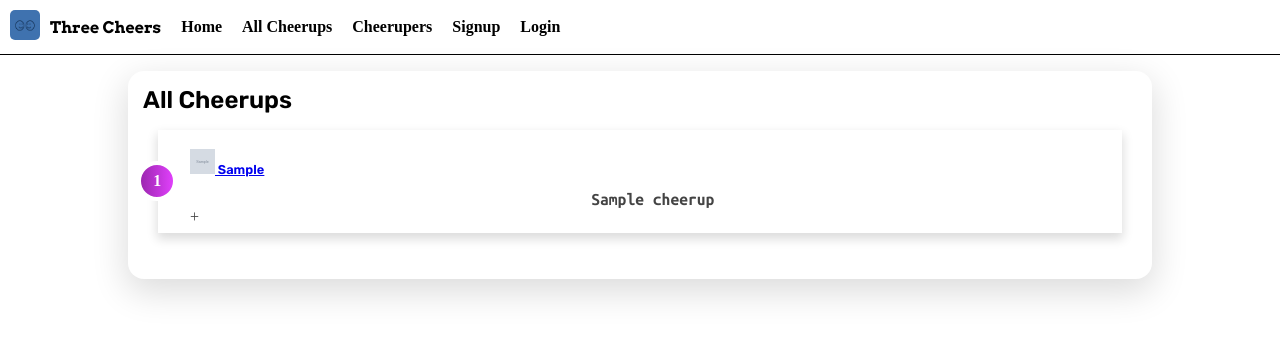
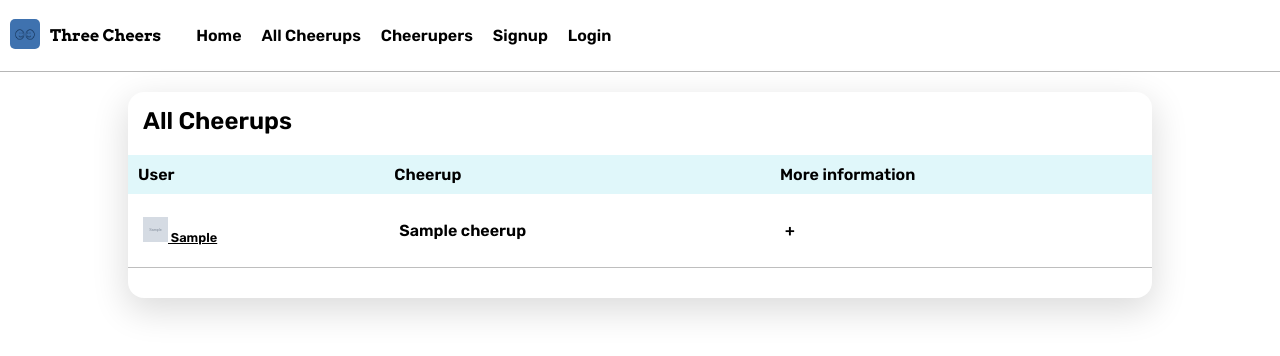
Before and after one commit to kdaya001/cheer-you-up, a Flask app: page /all-cheerups in a window 1280 px wide. Shown: the top 356 px of the page. Run offline with Flask 2, Linux system fonts and the light colour scheme; grey boxes marked "Sample" are stand-in pictures; a database or web service that is not in the repository returns one stand-in record (values such as "Sample title"); lists and menus that the app fills with data are empty; some libraries are stand-ins or nearby versions.

Commit message:
update UI

```diff
--- a/static/styles/base-style.css
+++ b/static/styles/base-style.css
@@ -1,6 +1,7 @@
 body {
     box-sizing: border-box;
     margin: auto 0;
+    font-family: 'Rubik', sans-serif;
 }
 
 .avatar {
@@ -121,6 +122,10 @@
     height: 30px;
 }
 
+#company-name-logo {
+    padding-right: 15px;
+}
+
 #logo-table-heading {
     padding-right: 0px;
 }
@@ -145,13 +150,11 @@
 nav {
     display: flex;
     justify-content: space-between;
-    border-bottom: .5px solid black;
+    border-bottom: .5px solid rgb(182, 182, 182);
 }
 
 .cheerup-content-container {
     margin: 0 auto;
-    width: 80%;
-    max-width: 1500px;
     border-radius: 1em;
 }
 
@@ -197,12 +200,15 @@
     text-align: center;
     display: flex;
     justify-content: center;
+    padding-top: 40px;
 }
 
 .create-cheerup-container {
     margin: 0 auto;
     max-width: 90%;
-    margin-bottom: 20px;
+    margin-top: 10px;
+    background-color: wheat;
+    padding-bottom: 20px;
 }
 
 .weather-icon {
@@ -216,6 +222,8 @@
 
 #home-icon-link {
     display: none;
+    padding: 15px 0px;
+
 }
 
 th {
@@ -238,7 +246,13 @@
     color: black;
 }
 
+a p:hover {
+    color: teal;
+}
 
+.nav-button:hover {
+    background-color: wheat;
+}
 
 .cheerup-table {
     width: 100%;
@@ -265,9 +279,18 @@
 
     #home-icon-link {
         display: block;
+        color: black;
     }
 
     #home-text-li {
         display: none;
     }
+
+    #company-name-logo {
+        padding-right: 0px;
+    }
+
+    .nav-button {
+        padding-top: 7.5px;
+    }
 }
--- a/templates/base.html
+++ b/templates/base.html
@@ -29,25 +29,49 @@
                         <img src="/static/images/logo.png" alt="logo" id="logo">
                     </th>
                     <th id="company-name"><span id="company-name-logo">Three Cheers</span></th>
-                    <th id="home-text-li"><a href="/home">Home</a></th>
-                    <th id="home-icon-link">
+                    <th id="home-text-li" class="nav-button">
+                        <a href="/home">
+                            <p>Home</p>
+                        </a>
+                    </th>
+                    <th id="home-icon-link" class="nav-button">
                         <a href="/home" id="home-icon-link">
                             <img src="/static/images/home-icon.png" alt="home" id="home-icon"/>
                         </a>
                     </th>
-                    <th><a href="/all-cheerups">All Cheerups</a></th>
-                    <th><a href="/all-cheerupers">Cheerupers</a></th>
+                    <th class="nav-button">
+                        <a href="/all-cheerups">
+                            <p>All Cheerups</p>
+                        </a>
+                    </th>
+                    <th class="nav-button">
+                        <a href="/all-cheerupers">
+                            <p>Cheerupers</p>
+                        </a>
+                    </th>
 
                     {% if user_id %}
-                    <th><a href="/sessions/destroy">Logout</a></th>
+                    <th class="nav-button">
+                        <a href="/sessions/destroy">
+                            <p>Logout</p>
+                        </a>
+                    </th>
                     {% else %}
-                    <th><a href="/signup">Signup</a></th>
-                    <th><a href="/login">Login</a></th>
+                    <th class="nav-button">
+                        <a href="/signup">
+                            <p>Signup</p>
+                        </a>
+                    </th>
+                    <th class="nav-button">
+                        <a href="/login">
+                            <p>Login</p>
+                        </a>
+                    </th>
                     {% endif %}
                 </tr>
             </table>
             {% if avatar %}
-            <a href="/user-profile/{{user_id}}">
+            <a href="/user-profile/{{user_id}}" class="nav-button">
                 <img class="nav-avatar" src={{avatar}}>
             </a>
             {% endif %}
--- a/templates/cheerup/all-cheerups.html
+++ b/templates/cheerup/all-cheerups.html
@@ -1,21 +1,27 @@
 {% extends 'base.html' %}
 
 {% block main_content %}
-<div class="all-container">
+<section class="all-container">
 {% if cheerups %}
     <h1 class="cheerup-heading">All Cheerups</h1>
-    <ol>
+    <table class="cheerup-table">
+        <tr class="cheerup-table-heading">
+            <th>User</th>
+            <th>Cheerup</th>
+            <th>More information</th>
+        </tr>
         {% for cheerup in cheerups %}
-        <li>
-            <div class="poster-details">
+        <tr>
+            <td>
                 <a href="/user-profile/{{cheerup['userid']}}">
                     <p class="first_name">
                         <img class="avatar" src="{{cheerup['avatar_url']}}"/>
                         {{cheerup['first_name']}}
                     </p>
                 </a>
-            </div>
-            <div class="cheerup">{{cheerup['cheerup']}}</div>
+            </td>
+            <td>{{cheerup['cheerup']}}</td>
+            <td>
                 <span class="find-out-more">+</span>
                 <div class="user-details">
                     <p>Cheerup Score: {{cheerup['rating']}}</p>
@@ -41,10 +47,11 @@
                         {% endif %}
                     {% endif %}
                 </div>
-        </li>
+            </td>
+        </tr>
         {% endfor %}
-    </ol>
-</div>
+    </table>
+</section>
 
 {% elif user_id %}
 <section class="alt-text-container">
--- a/templates/cheerup/index.html
+++ b/templates/cheerup/index.html
@@ -7,7 +7,7 @@
 {% block main_content %}
 {% if top_ten_cheerups %}
 <section class="cheerup-content-container">
-    <section id="popular-cheerups">
+    <section class="all-container">
         <h3 class="cheerup-heading">Most Popular</h3>
         <table class="cheerup-table">
             <tr class="cheerup-table-heading">
@@ -61,7 +61,7 @@
     <br/>
     <br/>
 
-    <section id="recent-cheerups">
+    <section class="all-container">
         <h3 class="cheerup-heading">Most Recent</h3>
         <table class="cheerup-table">
             <tr class="cheerup-table-heading">
```
Also changed, not shown: templates/user/all-cheerupers.html (+15 -9 lines), templates/user/profile.html (+12 -5 lines), static/images/home-icon-old.png (added), static/images/home-icon.png. Lines whose indentation alone changed are shown as unchanged.
